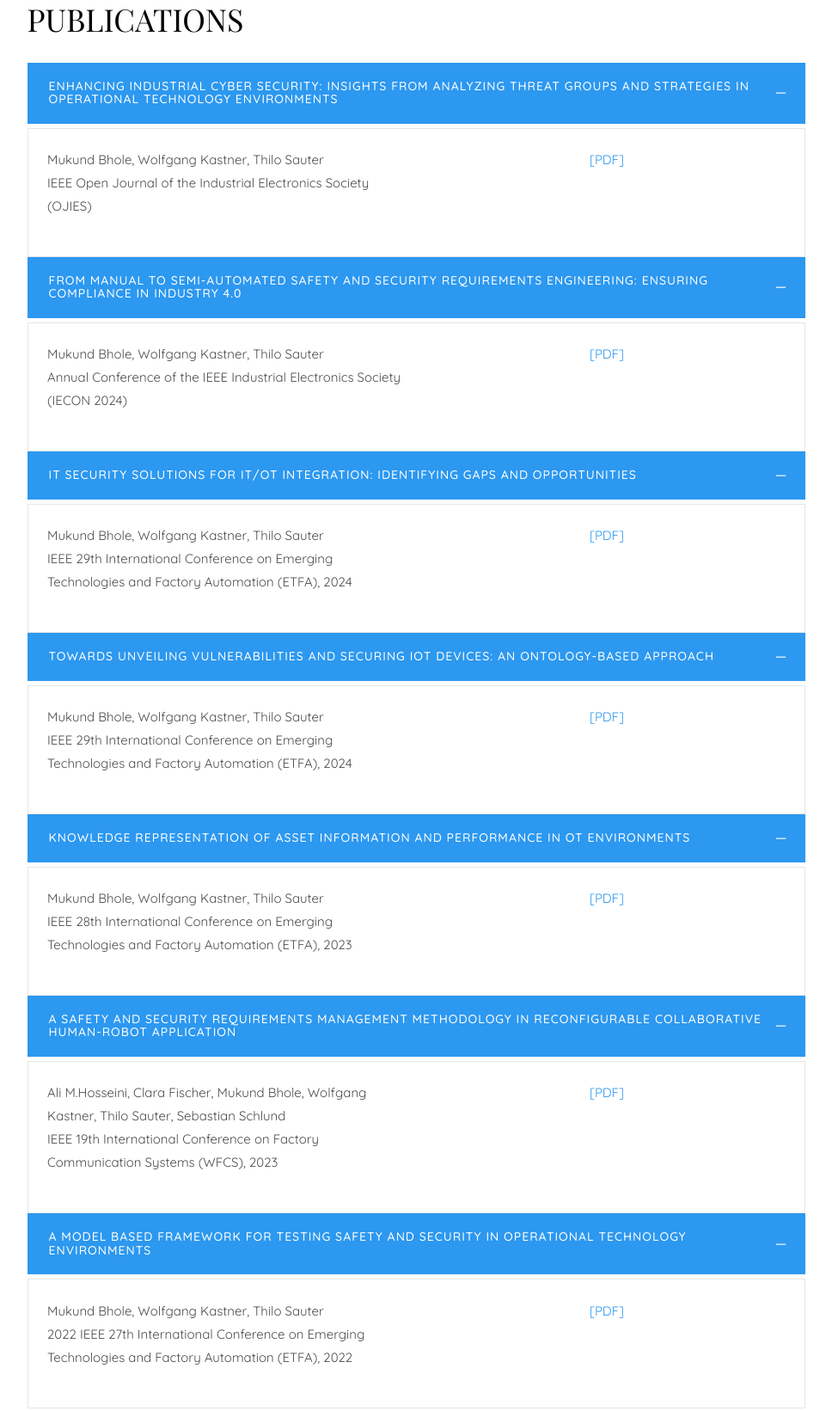
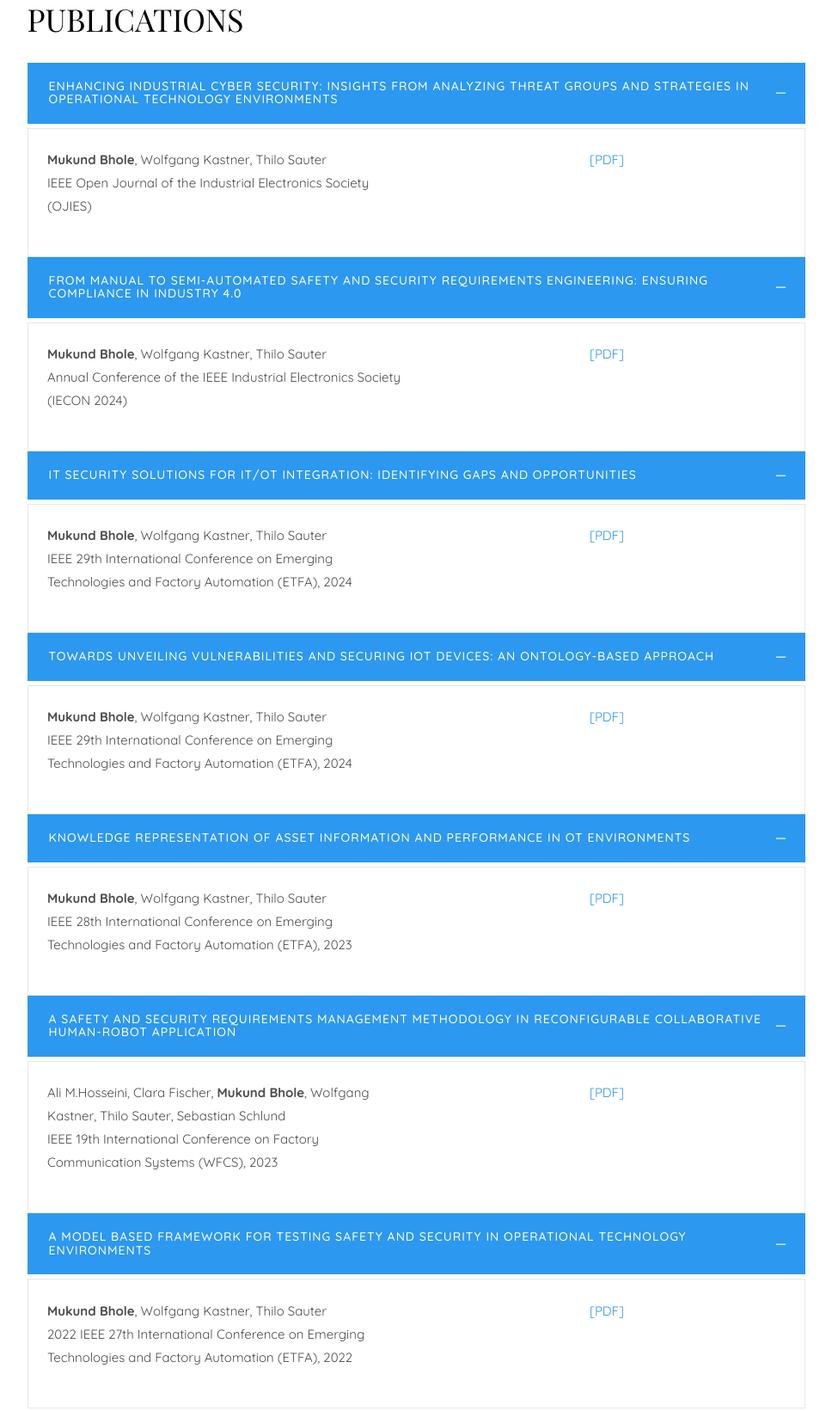
Before and after one commit to stellaharmony/stellaharmony.github.io, a plain HTML site: page index.html in a window 1280 px wide. Shown: the part 2179-3820 px from the top of the page at 86% size, without its empty margins (306-1274 px from the left). Drawn offline with nearby package versions, Linux system fonts and the light colour scheme; files whose address does not match are found by name; a web font is replaced by a local one.

Commit message:
Update index.html

```diff
--- a/index.html
+++ b/index.html
@@ -191,7 +191,7 @@
 									         <div class="panel-body">
 									            <div class="row">
 										      		<div class="col-md-6">
-										      			Mukund Bhole, Wolfgang Kastner, Thilo Sauter
+										      			<strong>Mukund Bhole</strong>, Wolfgang Kastner, Thilo Sauter
 										      			<p>IEEE Open Journal of the Industrial Electronics Society (OJIES)</p>
 										      		</div>
 										      		<div class="text-center">
@@ -211,7 +211,7 @@
 									         <div class="panel-body">
 									            <div class="row">
 										      		<div class="col-md-6">
-										      			Mukund Bhole, Wolfgang Kastner, Thilo Sauter
+										      			<strong>Mukund Bhole</strong>, Wolfgang Kastner, Thilo Sauter
 										      			<p>Annual Conference of the IEEE Industrial Electronics Society (IECON 2024)</p>
 										      		</div>
 										      		<div class="text-center">
@@ -231,7 +231,7 @@
 									         <div class="panel-body">
 									            <div class="row">
 										      		<div class="col-md-6">
-										      			Mukund Bhole, Wolfgang Kastner, Thilo Sauter
+										      			<strong>Mukund Bhole</strong>, Wolfgang Kastner, Thilo Sauter
 										      			<p>IEEE 29th International Conference on Emerging Technologies and Factory Automation (ETFA), 2024</p>
 										      		</div>
 										      		<div class="text-center">
@@ -251,7 +251,7 @@
 									         <div class="panel-body">
 									            <div class="row">
 										      		<div class="col-md-6">
-										      			Mukund Bhole, Wolfgang Kastner, Thilo Sauter
+										      			<strong>Mukund Bhole</strong>, Wolfgang Kastner, Thilo Sauter
 										      			<p>IEEE 29th International Conference on Emerging Technologies and Factory Automation (ETFA), 2024</p>
 										      		</div>
 										      		<div class="text-center">
@@ -271,7 +271,7 @@
 									         <div class="panel-body">
 									            <div class="row">
 										      		<div class="col-md-6">
-										      			Mukund Bhole, Wolfgang Kastner, Thilo Sauter
+										      			<strong>Mukund Bhole</strong>, Wolfgang Kastner, Thilo Sauter
 										      			<p>IEEE 28th International Conference on Emerging Technologies and Factory Automation (ETFA), 2023</p>
 										      		</div>
 										      		<div class="text-center">
@@ -291,7 +291,7 @@
 									         <div class="panel-body">
 									            <div class="row">
 										      		<div class="col-md-6">
-										      			Ali M.Hosseini, Clara Fischer, Mukund Bhole, Wolfgang Kastner, Thilo Sauter, Sebastian Schlund
+										      			Ali M.Hosseini, Clara Fischer, <strong>Mukund Bhole</strong>, Wolfgang Kastner, Thilo Sauter, Sebastian Schlund
 										      			<p>IEEE 19th International Conference on Factory Communication Systems (WFCS), 2023</p>
 										      		</div>
 										      		<div class="text-center">
@@ -311,7 +311,7 @@
 									         <div class="panel-body">
 									            <div class="row">
 										      		<div class="col-md-6">
-										      			Mukund Bhole, Wolfgang Kastner, Thilo Sauter
+										      			<strong>Mukund Bhole</strong>, Wolfgang Kastner, Thilo Sauter
 										      			<p>2022 IEEE 27th International Conference on Emerging Technologies and Factory Automation (ETFA), 2022</p>
 										      		</div>
 										      		<div class="text-center">
```
